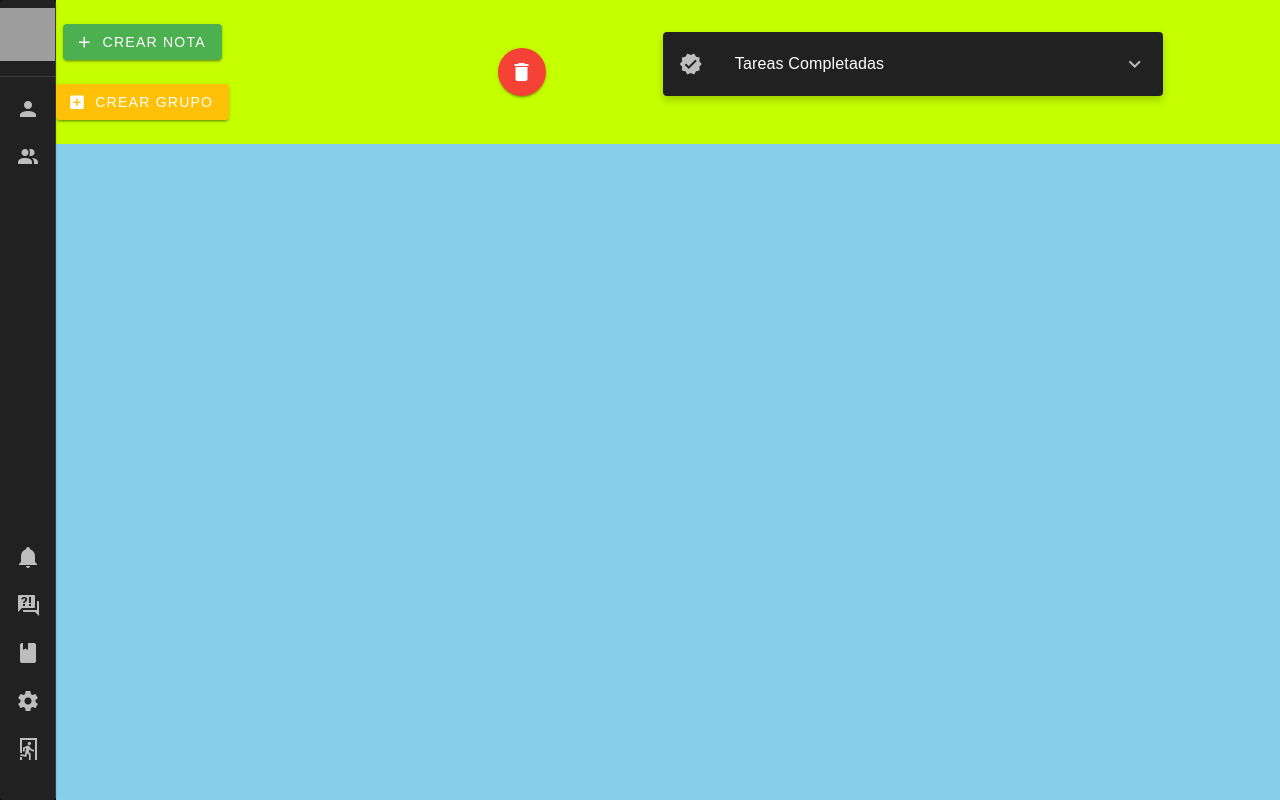
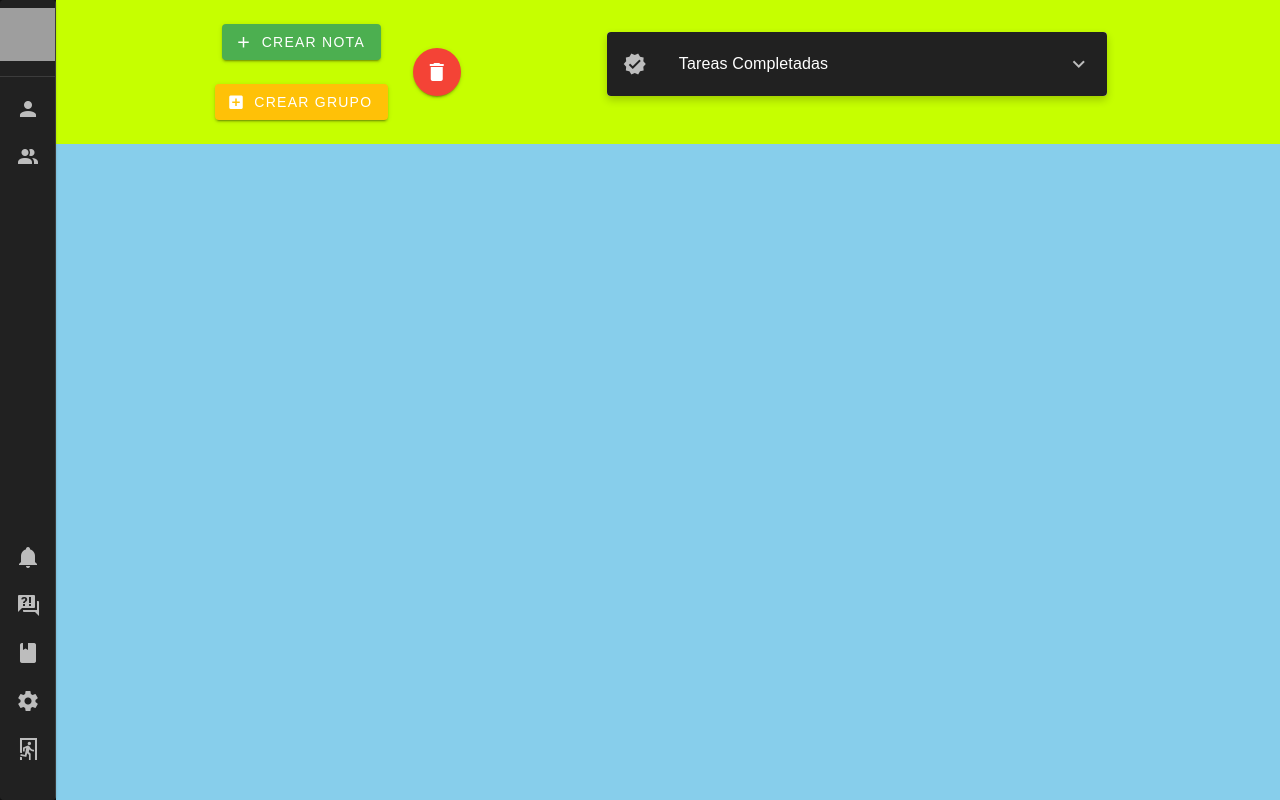
Before and after one commit to kpuxinnodev/digital-notes, a Vue app in the folder Front-End/: page / in a window 1280 px wide. Built offline with nearby package versions, Linux system fonts and the light colour scheme; grey boxes are pictures that could not be loaded.

Commit message:
/miespacio avanzado un 50%

```diff
--- a/Front-End/src/pages/index.vue
+++ b/Front-End/src/pages/index.vue
@@ -95,14 +95,16 @@ import CompletedTasks from '@/components/CompletedTasks.vue';
 .botones {
   display: flex;
   flex-direction: row;
-  justify-content: space-between;
-  width: 40%;
+  width: 45%;
+  padding-left: 5%;
 }
 
 .botones-g1 {
   display: flex;
   flex-direction: column;
   height: 100%;
+  width: auto;
+  margin-left: 20%;
   justify-content: space-evenly;
   align-items: center;
 }
@@ -110,14 +112,14 @@ import CompletedTasks from '@/components/CompletedTasks.vue';
 .botones-g2 {
   display: flex;
   align-items: center;
+  margin-left: 5%;
 }
 
 .completadas {
-  width: 60%;
+  width: 55%;
   display: flex;
   flex-direction: column;
   justify-content: center;
-  align-items: center;
 }
 
 ::v-deep .v-card-item__prepend {
```
